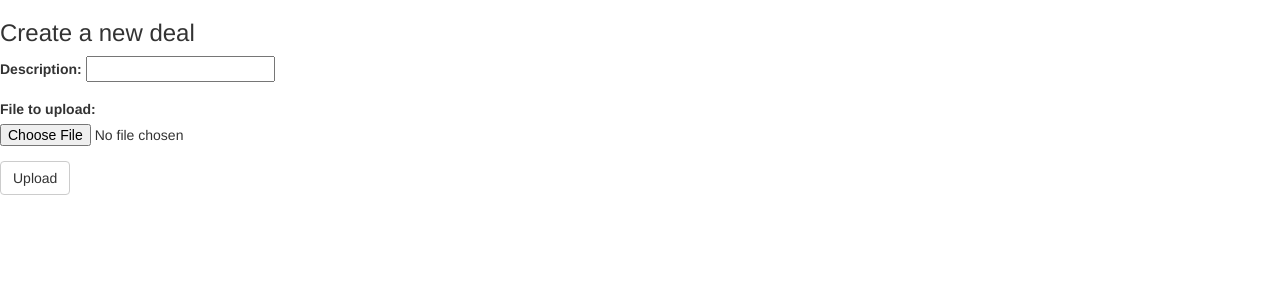
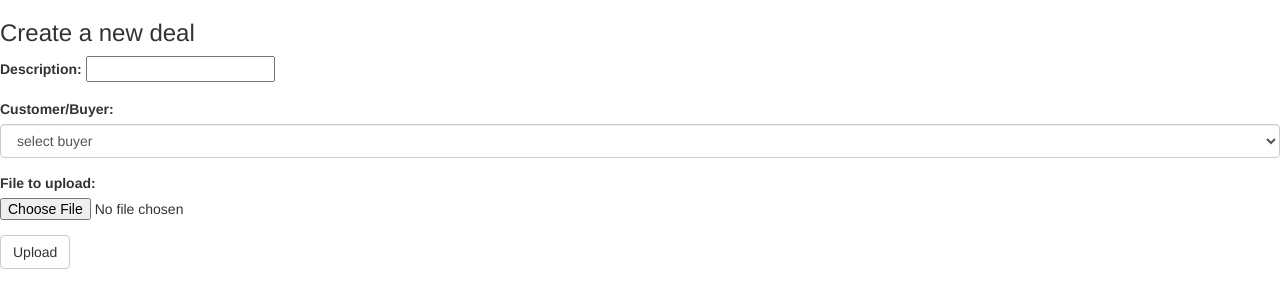
Before and after one commit to plancake/demo, a Spring app: template src/main/resources/templates/account_seller.html in a window 1280 px wide. Shown: the part 54-362 px from the top of the page. Run offline with Thymeleaf, Linux system fonts and the light colour scheme; the template is opened without the code that fills it, so the values that code supplies are empty; some of the project's set-up classes (security, data sources, template engines, error pages and the like) are left out, and stand-ins take their place.

Commit message:
being able to set buyer when creating deal

```diff
--- a/src/main/resources/templates/account_seller.html
+++ b/src/main/resources/templates/account_seller.html
@@ -23,6 +23,16 @@
 				</div>
 
 				<div class="form-group">
+					<label for="buyer_id">Customer/Buyer:</label>
+
+				    <select class="form-control" name="buyer_id" id="buyer_id" required="required">
+					    <option disabled="disabled" selected="selected" value="">select buyer</option>
+					    <option th:each="buyer : ${buyers}" th:value="${buyer.id}" th:text="${buyer.email}"></option>
+				    </select>
+
+				</div>
+
+				<div class="form-group">
 					<label for="fileToUpload">File to upload:</label>
 					<input type="file" name="file" id="fileToUpload" required="required" />
 				</div>
```
Also changed, not shown: src/main/java/com/danieleocchipinti/demo/repository/UserRepository.java (+9 -0 lines), src/main/java/com/danieleocchipinti/demo/web/controller/http/SellerAccount.java (+21 -5 lines), src/main/resources/templates/account_layout.html (line endings or trailing spaces).
